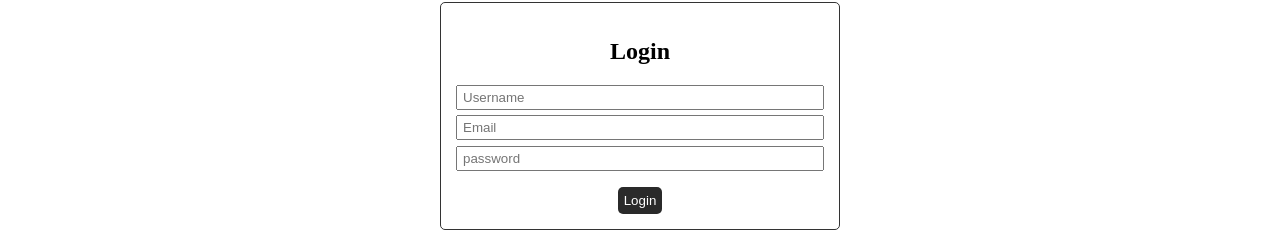
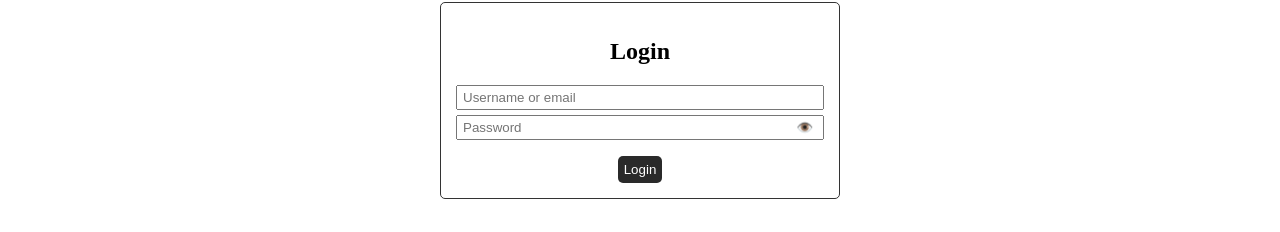
Before and after one commit to Josip992/CarTuningApp, a React (Vite) app in the folder car-tuning-frontend/: page /login in a window 1280 px wide. Shown: the part 375-607 px from the top of the page. Built offline with nearby package versions, Linux system fonts and the light colour scheme.

Commit message:
validation refactoring and frontend

```diff
--- a/car-tuning-frontend/src/api/authService.js
+++ b/car-tuning-frontend/src/api/authService.js
@@ -1,9 +1,9 @@
 import axios from "axios";
 const API_BASE = "http://localhost:5000/api/auth"
 
-export const loginUser = async(username, email, password) => {
+export const loginUser = async(identifier, password) => {
     console.log("loginUser called");
-    const response = await axios.post(API_BASE + "/login", {username, email, password});
+    const response = await axios.post(API_BASE + "/login", {identifier, password});
     return response.data;
 };
 
--- a/car-tuning-frontend/src/css/Auth.css
+++ b/car-tuning-frontend/src/css/Auth.css
@@ -10,3 +10,23 @@
 .auth-form button {
   margin-top: 0.65rem;
 }
+
+.hide-pass-btn{
+  position: absolute;
+  right: 5px;
+  border: none;
+  background: none;
+  cursor: pointer;
+}
+
+.password-wrapper{
+  position: relative;
+}
+
+.password-wrapper input{
+  padding-right: 40px;
+}
+
+.password-wrapper button{
+  top: -7px;
+}
--- a/car-tuning-frontend/src/pages/LoginPage.jsx
+++ b/car-tuning-frontend/src/pages/LoginPage.jsx
@@ -3,20 +3,20 @@ import { useAuthContext } from "../contexts/AuthContext";
 import { loginUser } from "../api/authService";
 import { useNavigate } from "react-router-dom";
 import "../css/Auth.css"
+
 function LoginPage(){
     const { login } = useAuthContext();
 
-    const [ username, setUsername ] = useState("");
-    const [ email, setEmail ] = useState("");
+    const [ identifier, setIdentifier ] = useState("");
     const [ password, setPassword ] = useState("");
     const [ error, setError ] = useState("");
-
+    const [ showPasssword, setShowPassword] = useState(false);
     const navigate = useNavigate();
 
     const handleSubmit = async(e) => {
         e.preventDefault();
         try {
-            const response = await loginUser(username, email, password);
+            const response = await loginUser(identifier, password);
             login(response.user, response.accessToken);
             navigate("/");
         } catch (err) {
@@ -34,22 +34,24 @@ function LoginPage(){
             {error && <p>{error}</p>}
             <input
                 type="text"
-                placeholder="Username"
-                value={username}
-                onChange={(e)=>setUsername(e.target.value)}
+                placeholder="Username or email"
+                value={identifier}
+                onChange={(e)=>setIdentifier(e.target.value)}
             />
-            <input
-                type="text"
-                placeholder="Email"
-                value={email}
-                onChange={(e)=>setEmail(e.target.value)}
-            />
-            <input
-                type="text"
-                placeholder="password"
-                value={password}
-                onChange={(e)=>setPassword(e.target.value)}
-            />
+            <div className="password-wrapper">
+                <input
+                    type={showPasssword ? "text" : "password"}
+                    placeholder="Password"
+                    value={password}
+                    onChange={(e)=>setPassword(e.target.value)}
+                />
+                <button
+                type="button"
+                className="hide-pass-btn"
+                onClick={()=> setShowPassword((prev) => !prev)}>
+                    {showPasssword ? "🫣":"👁️"}
+                </button>
+            </div>
             <button
             type="submit"
             className="button-default"
--- a/car-tuning-frontend/src/pages/RegisterPage.jsx
+++ b/car-tuning-frontend/src/pages/RegisterPage.jsx
@@ -11,7 +11,7 @@ function LoginPage(){
     const [ email, setEmail ] = useState("");
     const [ password, setPassword ] = useState("");
     const [ error, setError ] = useState("");
-
+    const [ showPasssword, setShowPassword ] = useState(false);
     const navigate = useNavigate();
 
     const handleSubmit = async(e) => {
@@ -29,7 +29,7 @@ function LoginPage(){
     return (
         <div>
         <form onSubmit={handleSubmit}
-        className="auth-form"
+            className="auth-form"
         >
             <h2>Register</h2>
             {error && <p>{error}</p>}
@@ -45,12 +45,20 @@ function LoginPage(){
                 value={email}
                 onChange={(e)=>setEmail(e.target.value)}
             />
-            <input
-                type="text"
-                placeholder="password"
-                value={password}
-                onChange={(e)=>setPassword(e.target.value)}
-            />
+            <div className="password-wrapper">
+                <input
+                    type={showPasssword ? "text" : "password"}
+                    placeholder="Password"
+                    value={password}
+                    onChange={(e)=>setPassword(e.target.value)}
+                />
+                <button
+                type="button"
+                className="hide-pass-btn"
+                onClick={()=> setShowPassword((prev) => !prev)}>
+                    {showPasssword ? "🫣":"👁️"}
+                </button>
+            </div>
             <button
             type="submit"
             className="button-default"
```
Also changed, not shown: 1 other file (tests, documents, lock files or other folders).
